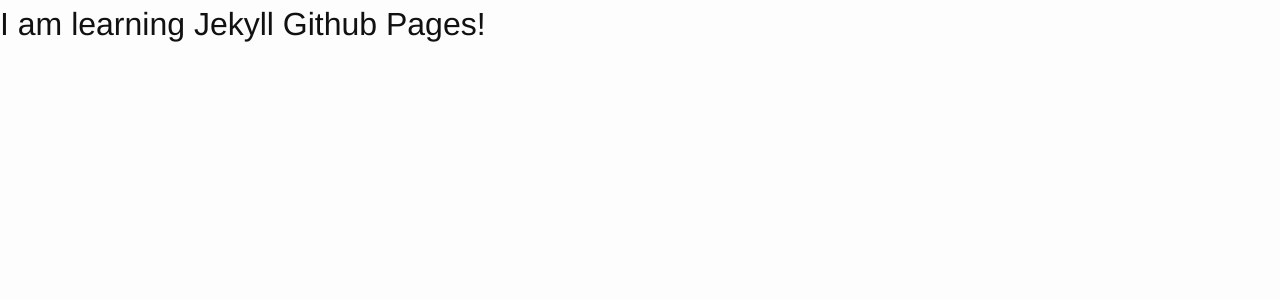
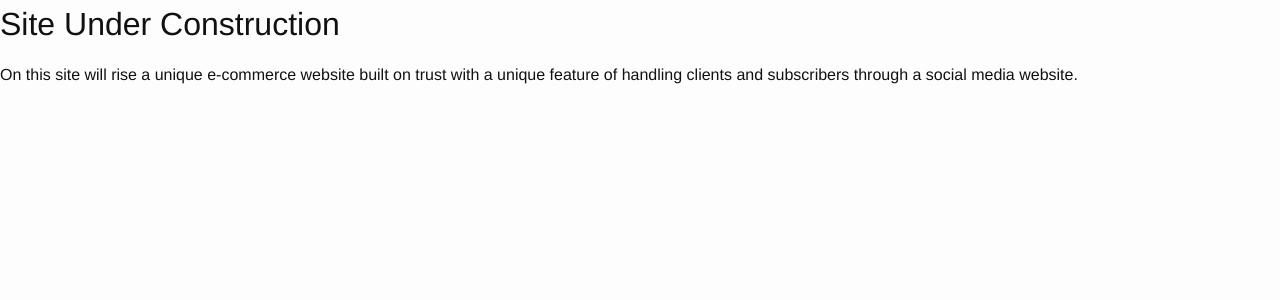
Before and after one commit to jhepong/Pawstet, a Jekyll site: the page built from index.html, in a window 1280 px wide. Shown: the top 300 px of the page. Built offline with Jekyll 4.4.1, drawn with Linux system fonts in a browser that asks for light colours.

Commit message:
added site under construction
added site under construction

```diff
--- a/_layouts/frontpage.html
+++ b/_layouts/frontpage.html
@@ -4,7 +4,8 @@
 {% include head.html %}
 
 <body id="page-top">
-  <h1>I am learning Jekyll Github Pages!</h1>
+  <h1>Site Under Construction</h1>
+  <p>On this site will rise a unique e-commerce website built on trust with a unique feature of handling clients and subscribers through a social media website.</p>
 
 </body>
 
```
